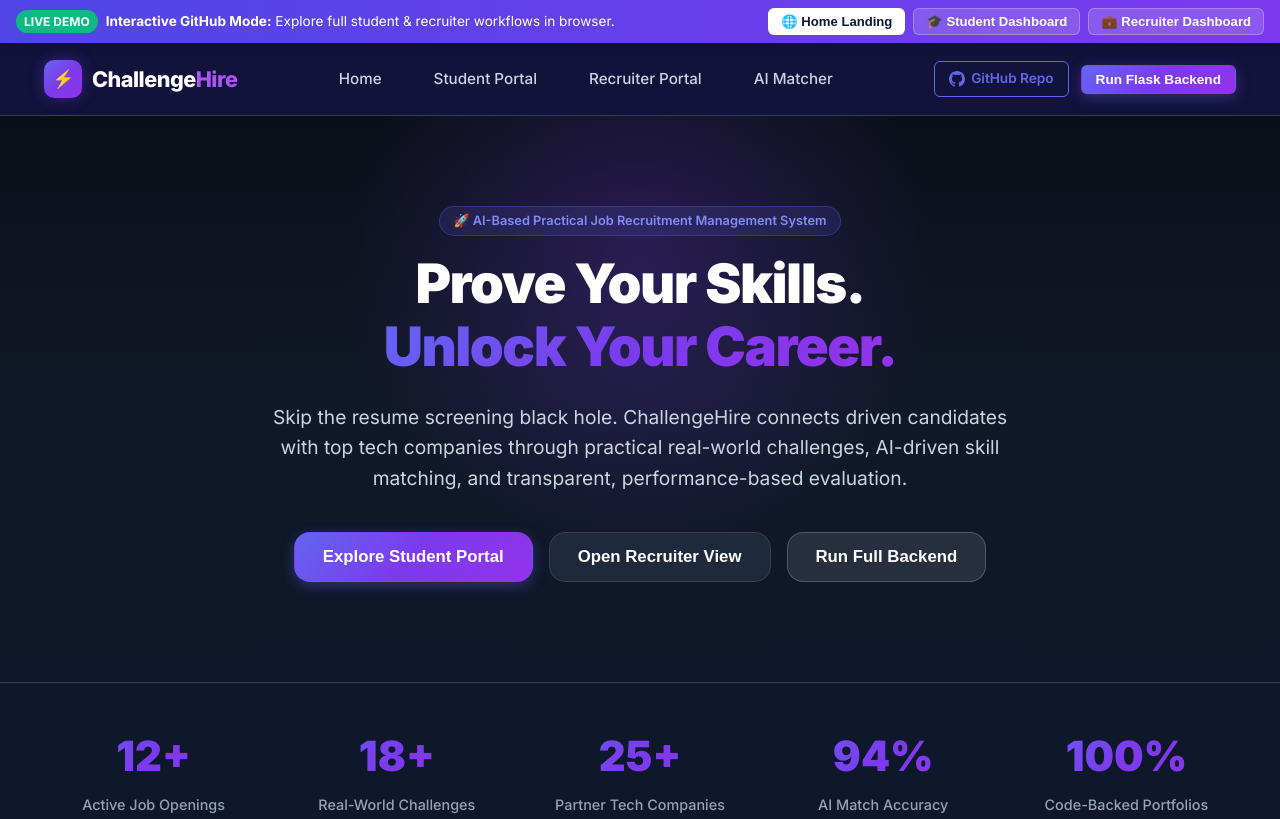
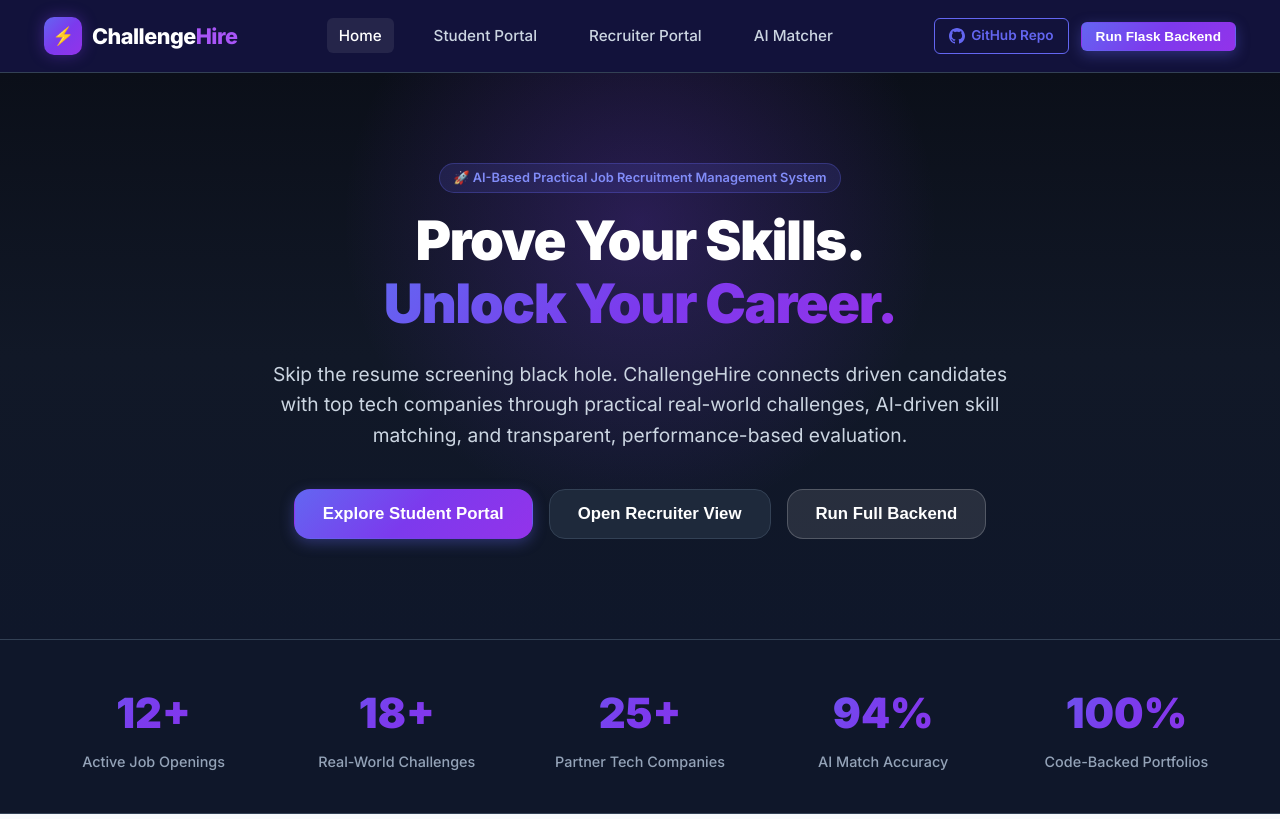
Before and after one commit to Dharanidaran-J/DBMS-Job-Hire, a plain HTML site: page index.html in a window 1280 px wide. Shown: the top 819 px of the page. Drawn offline with nearby package versions, Linux system fonts and the light colour scheme.

Commit message:
Remove top demo banner for clean production appearance

```diff
--- a/index.html
+++ b/index.html
@@ -16,21 +16,6 @@
     <!-- Custom CSS -->
     <link rel="stylesheet" href="static/css/style.css">
     <style>
-        .demo-top-bar {
-            background: linear-gradient(90deg, #4f46e5 0%, #7c3aed 100%);
-            color: #ffffff;
-            padding: 8px 16px;
-            font-size: 0.85rem;
-            display: flex;
-            justify-content: space-between;
-            align-items: center;
-            flex-wrap: wrap;
-            gap: 10px;
-            position: sticky;
-            top: 0;
-            z-index: 2000;
-            box-shadow: 0 2px 10px rgba(0,0,0,0.15);
-        }
         .demo-pill {
             display: inline-flex;
             align-items: center;
@@ -43,21 +28,6 @@
             font-size: 0.8rem;
             font-weight: 600;
             margin-bottom: 16px;
-        }
-        .nav-view-btn {
-            background: rgba(255, 255, 255, 0.15);
-            color: #ffffff;
-            border: 1px solid rgba(255, 255, 255, 0.25);
-            border-radius: 6px;
-            padding: 5px 12px;
-            font-size: 0.82rem;
-            font-weight: 600;
-            cursor: pointer;
-            transition: all 0.2s ease;
-        }
-        .nav-view-btn:hover, .nav-view-btn.active {
-            background: #ffffff;
-            color: #0f172a;
         }
         .view-section {
             display: none;
@@ -133,19 +103,6 @@
 </head>
 <body>
 
-    <!-- Interactive Demo Banner & Mode Switcher -->
-    <div class="demo-top-bar">
-        <div style="display: flex; align-items: center; gap: 8px;">
-            <span style="background: #10b981; color: white; padding: 2px 8px; border-radius: 9999px; font-size: 0.75rem; font-weight: 700;">LIVE DEMO</span>
-            <span><strong>Interactive GitHub Mode:</strong> Explore full student & recruiter workflows in browser.</span>
-        </div>
-        <div style="display: flex; gap: 8px; align-items: center;">
-            <button onclick="switchView('home')" id="btn-view-home" class="nav-view-btn active">🌐 Home Landing</button>
-            <button onclick="switchView('student')" id="btn-view-student" class="nav-view-btn">🎓 Student Dashboard</button>
-            <button onclick="switchView('recruiter')" id="btn-view-recruiter" class="nav-view-btn">💼 Recruiter Dashboard</button>
-        </div>
-    </div>
-
     <!-- Navigation Bar -->
     <header class="navbar">
         <div class="container nav-container">
@@ -156,9 +113,9 @@
 
             <nav>
                 <ul class="nav-links">
-                    <li><a href="javascript:void(0)" onclick="switchView('home')" class="nav-link">Home</a></li>
-                    <li><a href="javascript:void(0)" onclick="switchView('student')" class="nav-link">Student Portal</a></li>
-                    <li><a href="javascript:void(0)" onclick="switchView('recruiter')" class="nav-link">Recruiter Portal</a></li>
+                    <li><a href="javascript:void(0)" onclick="switchView('home')" id="nav-link-home" class="nav-link active">Home</a></li>
+                    <li><a href="javascript:void(0)" onclick="switchView('student')" id="nav-link-student" class="nav-link">Student Portal</a></li>
+                    <li><a href="javascript:void(0)" onclick="switchView('recruiter')" id="nav-link-recruiter" class="nav-link">Recruiter Portal</a></li>
                     <li><a href="javascript:void(0)" onclick="switchView('home'); setTimeout(() => document.getElementById('ai-features').scrollIntoView({behavior: 'smooth'}), 100)" class="nav-link">AI Matcher</a></li>
                 </ul>
             </nav>
@@ -847,13 +804,13 @@
         // View Switcher logic
         function switchView(viewName) {
             document.querySelectorAll('.view-section').forEach(sec => sec.classList.remove('active'));
-            document.querySelectorAll('.nav-view-btn').forEach(btn => btn.classList.remove('active'));
+            document.querySelectorAll('.nav-links .nav-link').forEach(link => link.classList.remove('active'));
 
             const targetView = document.getElementById('view-' + viewName);
-            const targetBtn = document.getElementById('btn-view-' + viewName);
+            const targetNav = document.getElementById('nav-link-' + viewName);
 
             if (targetView) targetView.classList.add('active');
-            if (targetBtn) targetBtn.classList.add('active');
+            if (targetNav) targetNav.classList.add('active');
 
             window.scrollTo({ top: 0, behavior: 'smooth' });
 
```
